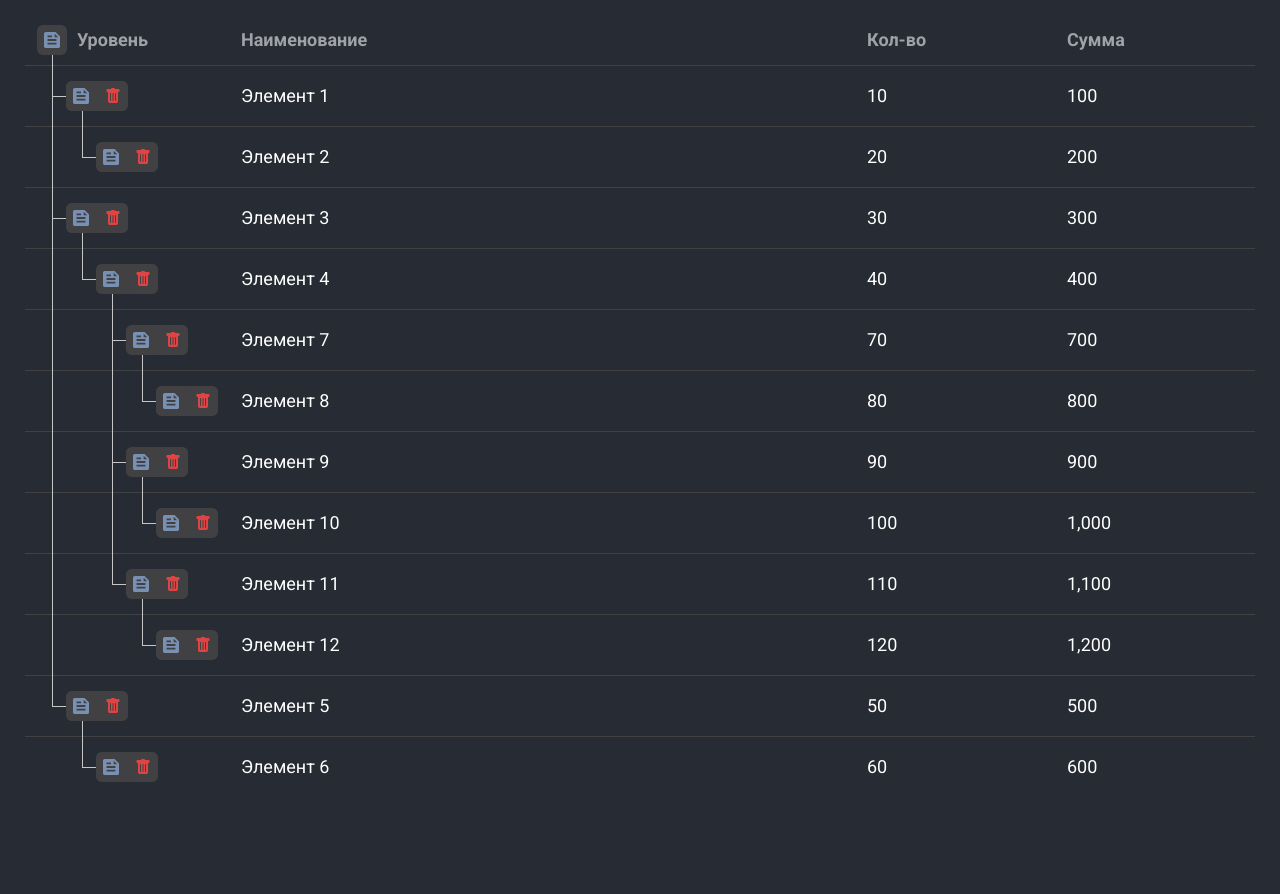
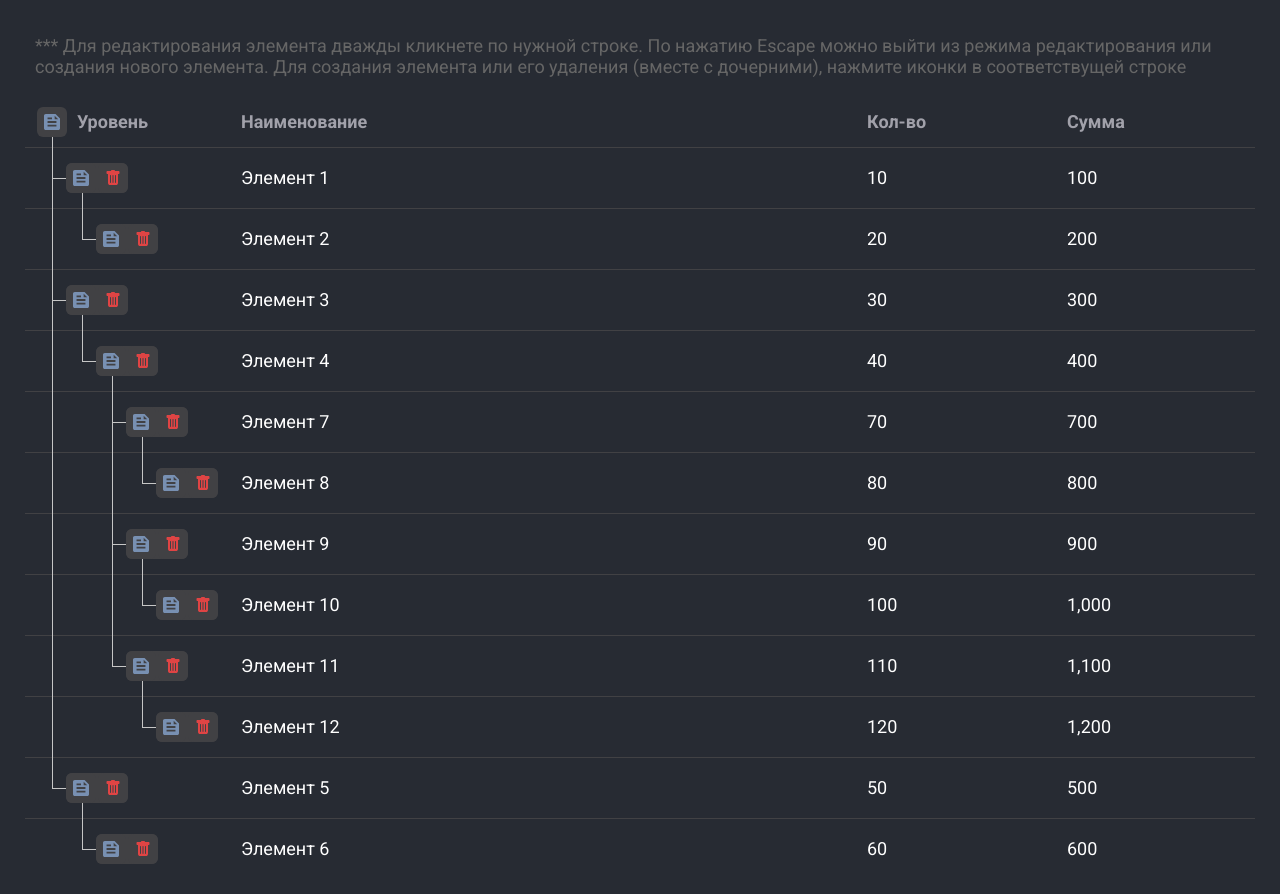
Before and after one commit to horhoj/todo_list_with_unlimited_nesting_of_lists, a React (Vite) app: page / in a window 1280 px wide. Before the commit the page ends 812 px from the top, so only its background shows below. Built offline with nearby package versions, Linux system fonts and the light colour scheme.

Commit message:
add help for user

```diff
--- a/src/feature/treeList/TreeListWidget/TreeListWidget.module.scss
+++ b/src/feature/treeList/TreeListWidget/TreeListWidget.module.scss
@@ -1,3 +1,8 @@
 .TreeListWidget {
 
 }
+
+.helper {
+  padding: 20px;
+  color: #666;
+}
--- a/src/feature/treeList/TreeListWidget/TreeListWidget.tsx
+++ b/src/feature/treeList/TreeListWidget/TreeListWidget.tsx
@@ -55,6 +55,11 @@ export function TreeListWidget() {
   return (
     <>
       <Spinner isShow={isLoading} />
+      <div className={styles.helper}>
+        *** Для редактирования элемента дважды кликнете по нужной строке. По нажатию Escape можно выйти из режима
+        редактирования или создания нового элемента. Для создания элемента или его удаления (вместе с дочерними),
+        нажмите иконки в соответствущей строке
+      </div>
       <div className={styles.TreeListWidget}>
         {dataView && (
           <OutlayList
```
